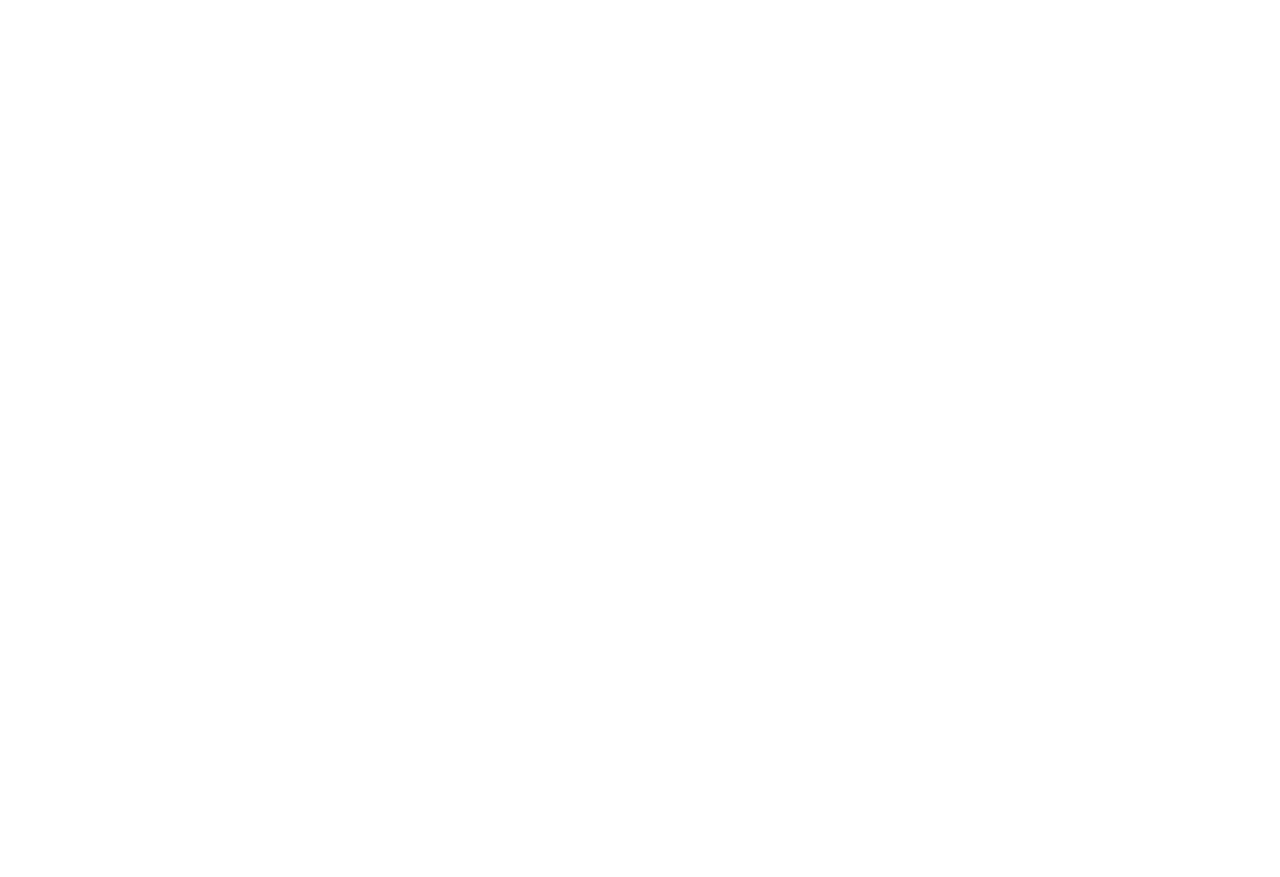
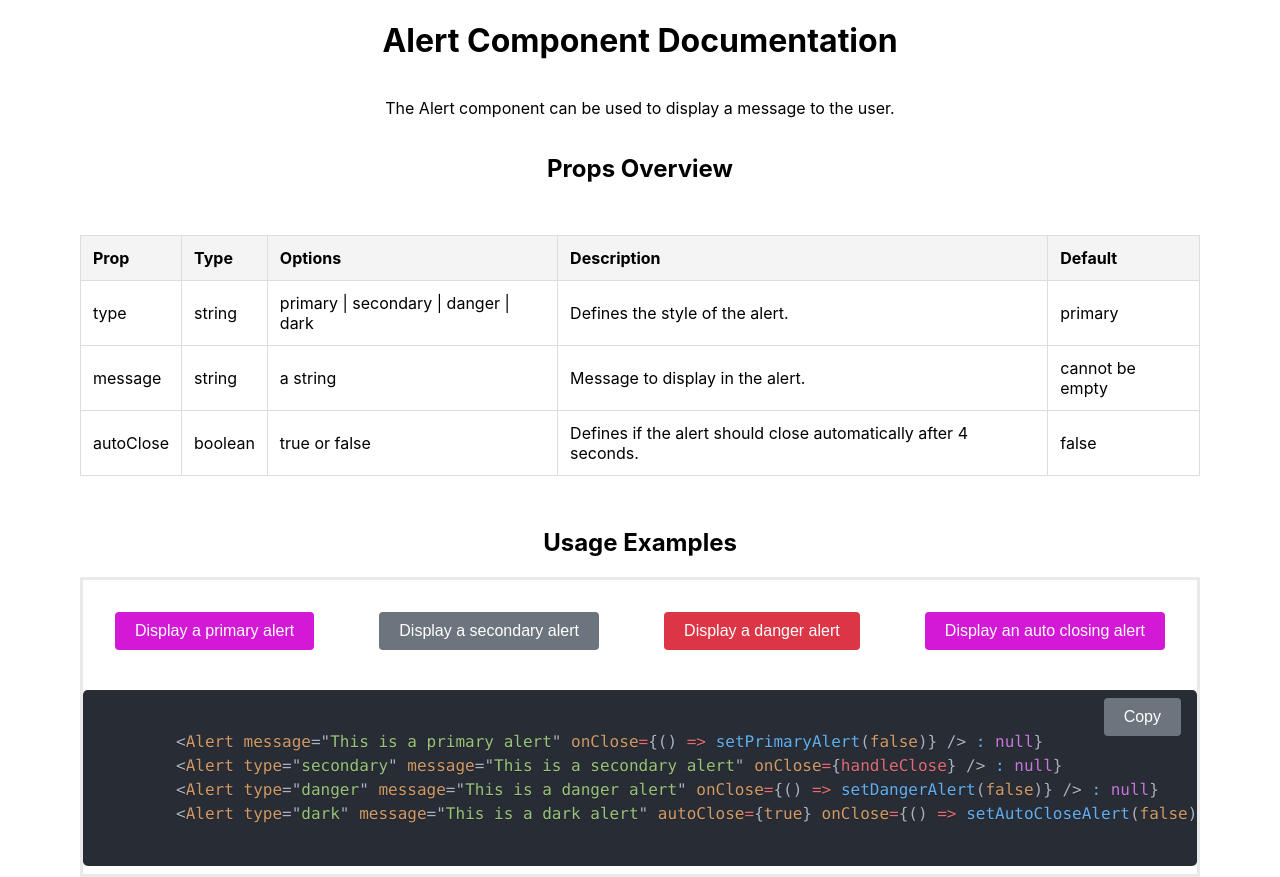
Before and after one commit to alxesv/B3_REACT_ADVANCED, a React (Create React App) app in the folder kenzaza/: page /alert in a window 1280 px wide. Before the commit this address had no page. Before the commit the page ends 800 px from the top, so only its background shows below. Built offline with nearby package versions, Linux system fonts and the light colour scheme.

Commit message:
Alert component

```diff
--- a/kenzaza/src/App.tsx
+++ b/kenzaza/src/App.tsx
@@ -9,6 +9,7 @@
 import SelectPage from './pages/select/SelectPage';
 import TablePage from './pages/table/TablePage';
 import CardPage from './pages/card/CardPage';
+import AlertPage from './pages/alert/AlertPage';
 
 function App() {
   return (
@@ -24,6 +25,7 @@
           <Route path="/select" element={<SelectPage />} />
           <Route path="/table" element={<TablePage />} />
           <Route path='/card' element={<CardPage />} />
+          <Route path='/alert' element={<AlertPage />} />
         </Routes>
       </Router>
     </div>
--- /dev/null
+++ b/kenzaza/src/components/molecules/alert/Alert.tsx
@@ -0,0 +1,57 @@
+import './alert.css';
+import { useEffect, useRef, useState } from 'react';
+
+type AlertProps = {
+    type?: 'primary' | 'secondary' | 'danger' | 'dark';
+    message: string;
+    autoClose?: boolean;
+    onClose?: () => void;
+};
+
+
+function Alert({ type='primary', message, autoClose = false, onClose }: AlertProps) {
+
+    const alertRef = useRef<HTMLDivElement>(null);
+
+    const [progress, setProgress] = useState(0);
+
+    function handleClose() {
+        if (alertRef.current) {
+            if (onClose) {
+                onClose();
+            }
+        }
+    }
+
+    function autoCloseAlert() {
+        const duration = 4000;
+        const interval = 100;
+        let elapsed = 0;
+
+        const timer = setInterval(() => {
+            elapsed += interval;
+            setProgress((elapsed / duration) * 100);
+            if (elapsed >= duration) {
+                clearInterval(timer);
+                handleClose();
+            }
+        }, interval);
+    }
+
+    useEffect(() => {
+        if (autoClose) {
+            autoCloseAlert();
+        }
+    }, [autoClose]);
+
+
+    return (
+        <div className={`alert ${type}-bg`} ref={alertRef}>
+            {message}
+            {autoClose ? <div className='progress-bar' data-testid="progress-bar" style={{ width: `${progress}%` }}></div> : null}
+            <button className='close-button' onClick={handleClose}>X</button>
+        </div>
+    );
+}
+
+export default Alert;
--- /dev/null
+++ b/kenzaza/src/components/molecules/alert/alert.css
@@ -0,0 +1,44 @@
+.alert {
+    padding: 15px;
+    border: 1px solid transparent;
+    border-radius: 4px;
+    color : #fff;
+    box-shadow: 0 0 10px 0 rgba(0,0,0,0.1);
+    overflow: hidden;
+    transition: all 0.3s ease;
+    position : fixed;
+    top : 3%;
+    left : 40%;
+}
+
+.alert .close-button {
+    cursor: pointer;
+    position: relative;
+    display: inline-block;
+    top: -15px;
+    right: -10px;
+    padding: 0;
+    background: none;
+    border: 0;
+    -webkit-appearance: none;
+    -moz-appearance: none;
+    appearance: none;
+    color: #ffffffbd;
+    font-weight: 700;
+}
+
+.alert .close-button:hover {
+    color: #ffffff;
+}
+
+
+
+.progress-bar {
+    position: absolute;
+    bottom: 0;
+    left: 0;
+    height: 1px;
+    background-color: rgba(255, 255, 255, 0.5);
+    transition: width 0.1s ease-in-out;
+    border-radius: 0;
+}
--- /dev/null
+++ b/kenzaza/src/pages/alert/AlertPage.tsx
@@ -0,0 +1,83 @@
+import React, { useState } from 'react';
+import Button from '../../components/atoms/button/Button';
+import Alert from '../../components/molecules/alert/Alert';
+import { Prism as SyntaxHighlighter } from 'react-syntax-highlighter';
+import { oneDark } from 'react-syntax-highlighter/dist/esm/styles/prism';
+import { DataProp } from '../../interface/TableInterface';
+import Table from '../../components/organisms/table/Table';
+import { columnsProp } from '../../model/ColumnDemo';
+
+const ButtonPage: React.FC = () => {
+    const [copySuccess, setCopySuccess] = useState('Copy');
+
+    const [autoCloseAlert, setAutoCloseAlert] = useState(false);
+
+    const [primaryAlert, setPrimaryAlert] = useState(false);
+
+    const [secondaryAlert, setSecondaryAlert] = useState(false);
+
+    const [dangerAlert, setDangerAlert] = useState(false);
+
+    const changeCopySuccess = () => {
+        setCopySuccess('Copied!')
+        setTimeout(() => setCopySuccess('Copy'), 3000);
+    };
+
+    const codeString = `
+        <Alert message="This is a primary alert" onClose={() => setPrimaryAlert(false)} /> : null}
+        <Alert type="secondary" message="This is a secondary alert" onClose={handleClose} /> : null}
+        <Alert type="danger" message="This is a danger alert" onClose={() => setDangerAlert(false)} /> : null}
+        <Alert type="dark" message="This is a dark alert" autoClose={true} onClose={() => setAutoCloseAlert(false)} /> : null}
+    `;
+
+    const handleClose = () => {
+        setSecondaryAlert(false);
+        setTimeout(() => alert('Alert closed!'), 50);
+    }
+
+
+    const data: DataProp[] = [
+        { prop: 'type', options: 'primary | secondary | danger | dark', description: 'Defines the style of the alert.', default: 'primary', type: 'string' },
+        { prop: 'message', options: 'a string', description: 'Message to display in the alert.', default: 'cannot be empty', type: 'string' },
+        { prop: 'autoClose', options: 'true or false', description: 'Defines if the alert should close automatically after 4 seconds.', default: 'false', type: 'boolean' },
+    ];
+
+
+    return (
+        <div className='page-container'>
+            <h1>Alert Component Documentation</h1>
+            <p>The Alert component can be used to display a message to the user.</p>
+
+            <h2>Props Overview</h2>
+
+            <Table
+                columns={columnsProp}
+                data={data}
+                type='secondary'
+            />
+
+            <h2>Usage Examples</h2>
+            <div className='example-code-block'>
+                <div className='example-block'>
+                    <Button cssClass='button-alert' type="primary" state="active" onClick={() => setPrimaryAlert(true)}>Display a primary alert</Button>
+                    {primaryAlert ? <Alert message="This is a primary alert" onClose={() => setPrimaryAlert(false)} /> : null}
+                    <Button cssClass='button-alert' type="secondary" state="active" onClick={() => setSecondaryAlert(true)}>Display a secondary alert</Button>
+                    {secondaryAlert ? <Alert type="secondary" message="This is a secondary alert" onClose={handleClose} /> : null}
+                    <Button cssClass='button-alert' type="danger" state="active" onClick={() => setDangerAlert(true)}>Display a danger alert</Button>
+                    {dangerAlert ? <Alert type="danger" message="This is a danger alert" onClose={() => setDangerAlert(false)} /> : null}
+                    <Button cssClass='button-alert' type="primary" state="active" onClick={() => setAutoCloseAlert(true)}>Display an auto closing alert</Button>
+                    {autoCloseAlert ? <Alert type="dark" message="This is a dark alert" autoClose={true} onClose={() => setAutoCloseAlert(false)} /> : null}
+                </div>
+
+                <div className='example-code'>
+                    <Button type="secondary" cssClass='copy-button' textToCopy={codeString} onClickCopy={changeCopySuccess}>{copySuccess}</Button>
+                    <SyntaxHighlighter language="tsx" style={oneDark}>
+                        {codeString}
+                    </SyntaxHighlighter>
+                </div>
+            </div>
+        </div>
+    );
+};
+
+export default ButtonPage;
```
Also changed, not shown: kenzaza/src/App.css (line endings or trailing spaces), 1 other file (tests, documents, lock files or other folders).
